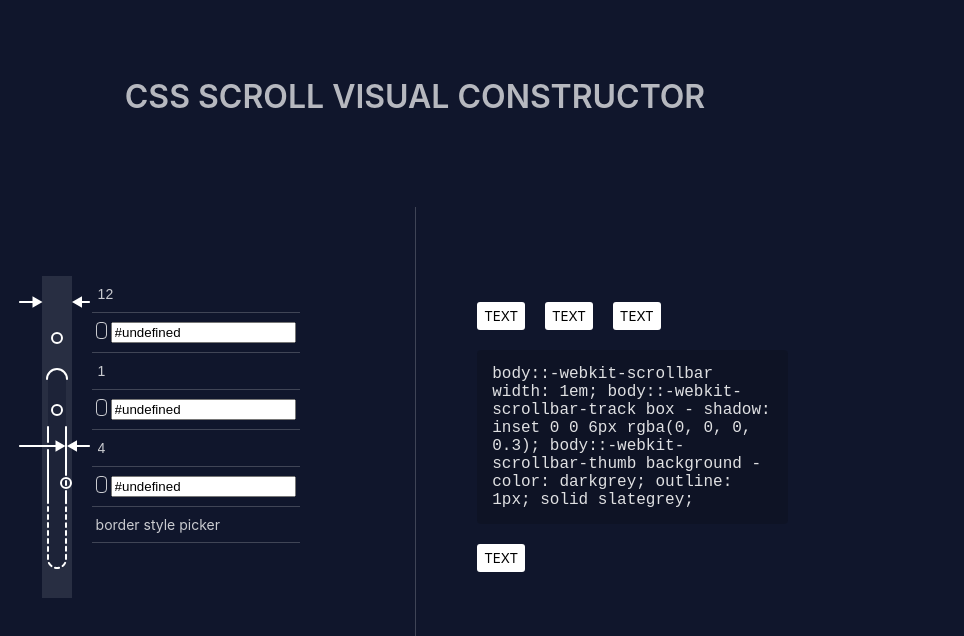
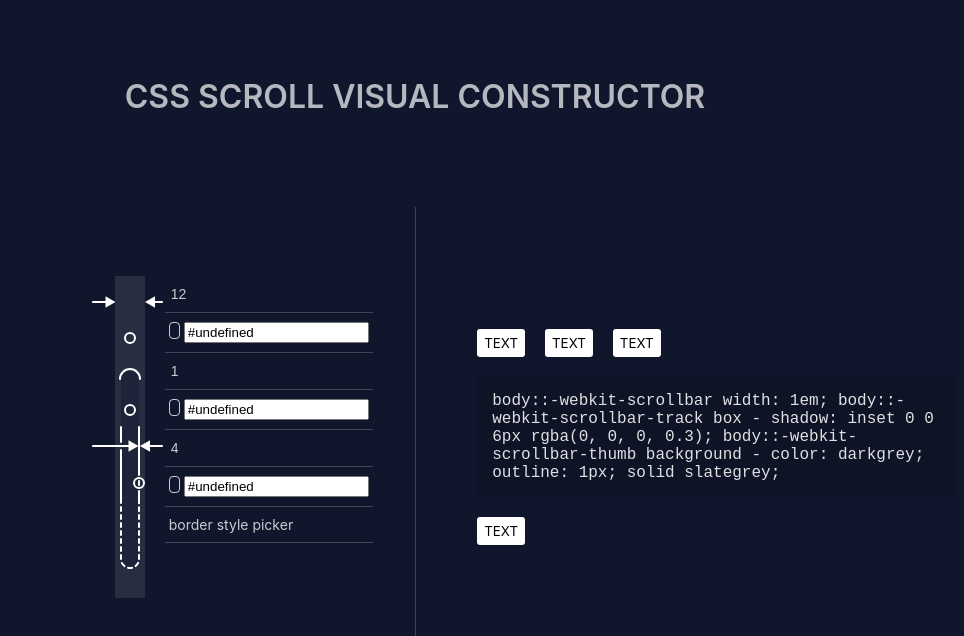
Before and after one commit to Dompower25/scroll-generator-react, a React (Vite) app: page / in a window 1280 px wide. Shown: the top 636 px of the page, without its empty margins (225-1189 px from the left). Built offline with nearby package versions, Linux system fonts and the light colour scheme.

Commit message:
обновление функции определения вводимых данных

```diff
--- a/src/components/inputs/ScrollbarEnteringSize/index.tsx
+++ b/src/components/inputs/ScrollbarEnteringSize/index.tsx
@@ -1,13 +1,5 @@
-import React, { FC, ReactHTMLElement, useEffect, useState } from "react";
+import React, { FC, useState } from "react";
 import styles from "./style.module.scss";
-
-// {/* // требуется сделать backup версию значения инпута и если значение не изменилось вернуть прежнее значение.
-
-// // при взаимодействии с инспутом в виде клика на него, значение valueSize изменяется на ''
-
-// //  требуется добавить запрет на ввод значений не допустимых для данного вида инпута
-// //  например для установленном запретном типе данных в виде string -> в инпут нельзя вводить значение данного типа
-// //  при этом вывожить сообщение об неверном вводе либо каким-то другим образом показать юзеру о неверных действиях */}
 
 
 interface IScrollbarEnteringSize {
@@ -19,7 +11,7 @@ const ScrollbarEnteringSize: FC<IScrollbarEnteringSize> = ({ defaultSize }) => {
 
   const inputValueFiltres = (event: React.ChangeEvent<HTMLInputElement>) => {
     const enter = event.target.value.match(/[0-9]/gi)?.join("");
-    setSize(enter ? enter : "");
+    setSize(enter ? enter : "enter number")
   };
 
   return (
--- a/src/components/wrapper/index.tsx
+++ b/src/components/wrapper/index.tsx
@@ -38,19 +38,19 @@ const Wrapper = ({ }) => {
             </div>
             <div className={styles.inputs_scrollbar_styles}>
               <div className={styles.input_scrollbar_style}>
-                <ScrollbarEnteringSize defaultSize={12} key={'id1'} />
+                <ScrollbarEnteringSize defaultSize={'12'} key={'id1'} />
               </div>
               <div className={styles.input_scrollbar_style}>
                 <ScrollbarColorPicker />
               </div>
               <div className={styles.input_scrollbar_style}>
-                <ScrollbarEnteringSize defaultSize={1} key={'id2'}/>
+                <ScrollbarEnteringSize defaultSize={'1'} key={'id2'}/>
               </div>
               <div className={styles.input_scrollbar_style}>
                 <ScrollbarColorPicker />
               </div>
               <div className={styles.input_scrollbar_style}>
-                <ScrollbarEnteringSize defaultSize={4} key={'id3'}/>
+                <ScrollbarEnteringSize defaultSize={'4'} key={'id3'}/>
               </div>
               <div className={styles.input_scrollbar_style}>
                 <ScrollbarColorPicker />
--- a/src/components/wrapper/style.module.scss
+++ b/src/components/wrapper/style.module.scss
@@ -1,6 +1,8 @@
 .wrapper {
-  width: 70%;
+  width: 100%;
   height: 500px;
+
+
 
   display: flex;
   justify-content: space-between;
@@ -20,18 +22,21 @@
     width: 100%;
     height: 100%;
 
+
     section {
       height: 100%;
       display: flex;
 
       align-items: center;
+      justify-content: flex-end;
     }
 
     .scrollbar_box {
-      position: absolute;
+      position: inherit;
       display: flex;
       justify-content: space-around;
       align-items: center;
+      right: 10px;
 
       padding: 15px 0px;
 
```
